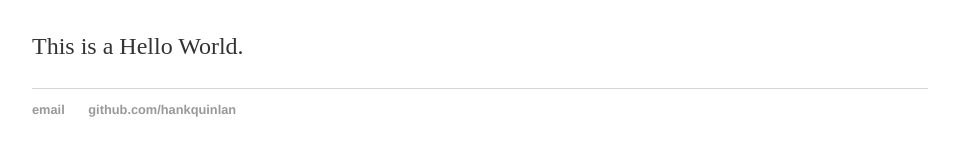
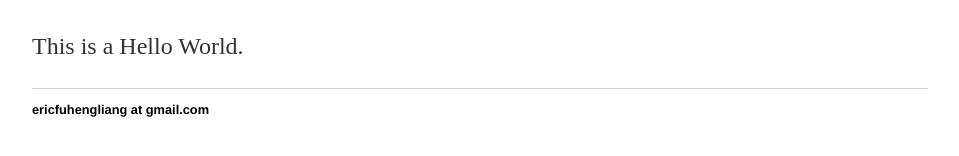
Before and after one commit to ericliang45/ericliang45.github.io, a Jekyll site: the page built from index.html, in a window 1280 px wide. Shown: the part 167-323 px from the top of the page, without its empty margins (160-1119 px from the left). Built offline with Jekyll 4.4.1, drawn with Linux system fonts in a browser that asks for light colours.

Commit message:
Update default.html

```diff
--- a/_layouts/default.html
+++ b/_layouts/default.html
@@ -21,8 +21,7 @@
 			</div><!-- /.container -->
 			<footer>
 	    		<ul>
-	        		<li><a href="mailto:hankquinlanhub@gmail.com">email</a></li>
-	        		<li><a href="https://github.com/hankquinlan">github.com/hankquinlan</a></li>
+	        		<li> ericfuhengliang at gmail.com </a></li>
 				</ul>
 			</footer>
 		</body>
```
